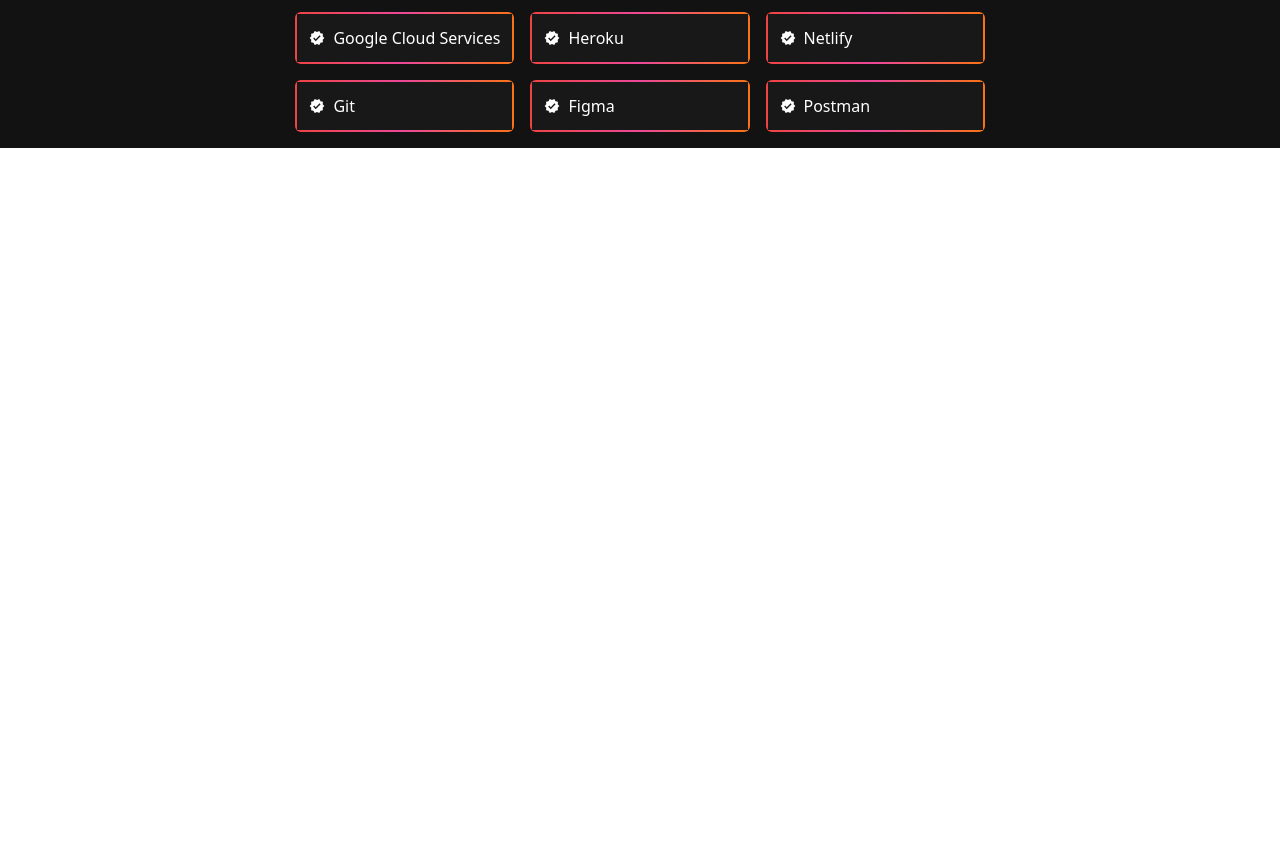
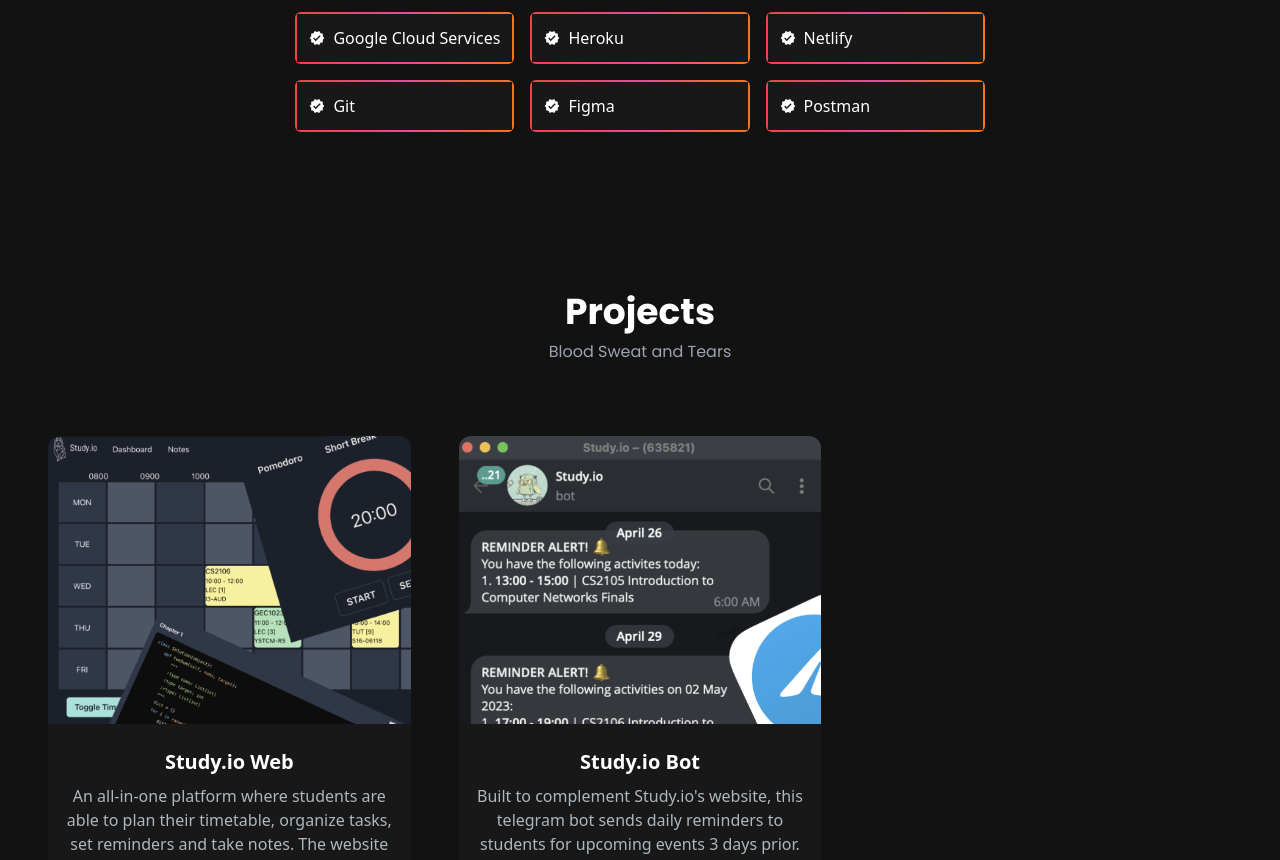
Before and after one commit to bryanngzh/bryans-portfolio, a React (Vite) app in the folder react-portfolio/: page / in a window 1280 px wide. Shown: the part 1920-2780 px from the top of the page. Before the commit the page ends 2068 px from the top, so only its background shows below. Built offline with nearby package versions, Linux system fonts and the light colour scheme.

Commit message:
feat: add projects

```diff
--- a/react-portfolio/src/App.jsx
+++ b/react-portfolio/src/App.jsx
@@ -1,6 +1,7 @@
 import styles from "./App.module.css";
 import NavBar from "./components/NavBar/NavBar";
 import HeroPage from "./pages/HeroPage/HeroPage";
+import Projects from "./pages/Projects/Projects";
 import Qualifications from "./pages/Qualifications/Qualifications";
 import Skills from "./pages/Skills/Skills";
 
@@ -13,6 +14,7 @@
           <HeroPage />
           <Qualifications />
           <Skills />
+          <Projects />
         </div>
       </div>
     </>
--- a/react-portfolio/src/components/Icon.jsx
+++ b/react-portfolio/src/components/Icon.jsx
@@ -1,11 +1,11 @@
 /* eslint-disable react/prop-types */
-const Icon = ({ icon, disabled }) => {
+const Icon = ({ icon, disabled, link }) => {
   return (
     <button
       disabled={disabled}
       className="w-12 h-12 rounded-full bg-gradient-to-br from-red-500 via-pink-500 to-orange-500 hover:bg-slate-200 text-white flex items-center justify-center"
     >
-      {icon}
+      <a href={link}>{icon}</a>
     </button>
   );
 };
--- a/react-portfolio/src/components/NavBar/NavBar.jsx
+++ b/react-portfolio/src/components/NavBar/NavBar.jsx
@@ -15,10 +15,6 @@
   {
     title: "Projects",
     href: "#projects",
-  },
-  {
-    title: "Contact",
-    href: "#contact",
   },
 ];
 
--- /dev/null
+++ b/react-portfolio/src/components/Tag.jsx
@@ -0,0 +1,13 @@
+/* eslint-disable react/prop-types */
+const Tag = ({ text, onClick }) => {
+  return (
+    <div
+      onClick={onClick}
+      className="px-2 py-1 rounded-xl bg-gradient-to-br from-red-500 via-pink-500 to-orange-500 hover:bg-slate-200 text-white flex items-center justify-center text-xs"
+    >
+      {text}
+    </div>
+  );
+};
+
+export default Tag;
--- a/react-portfolio/src/pages/HeroPage/HeroPage.jsx
+++ b/react-portfolio/src/pages/HeroPage/HeroPage.jsx
@@ -39,8 +39,14 @@
           <div className="flex flex-row items-center justify-between">
             <Button text={"Download CV"} />
             <div className="flex flex-row space-x-4">
-              <Icon icon={<RxGithubLogo />} />
-              <Icon icon={<RxLinkedinLogo />} />
+              <Icon
+                icon={<RxGithubLogo />}
+                link={"https://github.com/bryanngzh"}
+              />
+              <Icon
+                icon={<RxLinkedinLogo />}
+                link={"https://www.linkedin.com/in/bryanngzh/"}
+              />
             </div>
           </div>
         </div>
--- /dev/null
+++ b/react-portfolio/src/pages/Projects/ProjectCard.jsx
@@ -0,0 +1,42 @@
+/* eslint-disable react/prop-types */
+import { BsEye } from "react-icons/bs";
+import { PiCodeLight } from "react-icons/pi";
+import Tag from "../../components/Tag";
+
+const ProjectCard = ({ project }) => {
+  const { title, desc, image, tags, gitUrl, previewUrl } = project;
+  return (
+    <div>
+      <div
+        className="h-52 md:h-72 rounded-t-xl relative group"
+        style={{ background: `url(${image})`, backgroundSize: "cover" }}
+      >
+        <div className="overlay items-center justify-center absolute top-0 left-0 w-full h-full bg-[#181818] bg-opacity-0 hidden group-hover:flex group-hover:bg-opacity-80 transition-all duration-500 ">
+          <a
+            href={gitUrl}
+            className="h-14 w-14 mr-2 border-2 relative rounded-full border-[#ADB7BE] hover:border-white group/link"
+          >
+            <PiCodeLight className="h-10 w-10 text-[#ADB7BE] absolute top-1/2 left-1/2 transform -translate-x-1/2 -translate-y-1/2  cursor-pointer group-hover/link:text-white" />
+          </a>
+          <a
+            href={previewUrl}
+            className="h-14 w-14 border-2 relative rounded-full border-[#ADB7BE] hover:border-white group/link"
+          >
+            <BsEye className="h-10 w-10 text-[#ADB7BE] absolute top-1/2 left-1/2 transform -translate-x-1/2 -translate-y-1/2  cursor-pointer group-hover/link:text-white" />
+          </a>
+        </div>
+      </div>
+      <div className="text-white rounded-b-xl bg-[#181818] py-6 px-4">
+        <h5 className="text-xl font-semibold mb-2">{title}</h5>
+        <p className="text-[#ADB7BE]">{desc}</p>
+        <ul className="flex flex-row flex-wrap mt-3 gap-x-1 gap-y-3">
+          {tags.map((tag, id) => (
+            <Tag key={id} text={tag} />
+          ))}
+        </ul>
+      </div>
+    </div>
+  );
+};
+
+export default ProjectCard;
--- /dev/null
+++ b/react-portfolio/src/pages/Projects/Projects.jsx
@@ -0,0 +1,44 @@
+import ProjectCard from "./ProjectCard";
+
+const projectsData = [
+  {
+    title: "Study.io Web",
+    desc: "An all-in-one platform where students are able to plan their timetable, organize tasks, set reminders and take notes. The website also includes a Pomodoro Timer to help boost students productivity while studying.",
+    image: "/projects/studyio.png",
+    tags: ["React.js", "MongoDB", "Express.js", "Node.js"],
+    gitUrl: "https://github.com/bryanngzh/Study.io",
+    previewUrl: "https://study-io.herokuapp.com/",
+  },
+  {
+    title: "Study.io Bot",
+    desc: "Built to complement Study.io's website, this telegram bot sends daily reminders to students for upcoming events 3 days prior. Students are also able to view their daily and weekly schedule using this telegram bot.",
+    image: "/projects/studyiotele.png",
+    tags: ["Python", "MongoDB", "Heroku"],
+    gitUrl: "https://github.com/bryanngzh/Study.io",
+    previewUrl: "https://t.me/studyio_reminder_bot",
+  },
+];
+
+const Projects = () => {
+  return (
+    <section className="pt-40" id="projects">
+      <div className="mt-4 md:mt-0 text-center flex flex-col h-full">
+        <h1 className="text-4xl text-white font-poppins font-semibold mb-2">
+          Projects
+        </h1>
+        <p className="text-1xl text-gray-400 font-poppins mb-2">
+          Blood Sweat and Tears
+        </p>
+        <div className="mt-16">
+          <ul className="grid md:grid-cols-3 gap-8 md:gap-12">
+            {projectsData.map((project, id) => (
+              <ProjectCard key={id} project={project} />
+            ))}
+          </ul>
+        </div>
+      </div>
+    </section>
+  );
+};
+
+export default Projects;
--- a/react-portfolio/src/pages/Qualifications/Qualifications.jsx
+++ b/react-portfolio/src/pages/Qualifications/Qualifications.jsx
@@ -24,7 +24,7 @@
   {
     title: "Software Engineer",
     company: "Study.io",
-    desc: "Designed and built a all-in-one study platform for NUS students as part of CP2106. Attained highest level of achievement, Artemis.",
+    desc: "Designed and built an all-in-one study platform for NUS students as part of CP2106. Attained highest level of achievement, Artemis.",
     duration: "05/2022 - 08/2022",
     icon: <FaGraduationCap />,
     tags: [
```
Also changed, not shown: react-portfolio/public/projects/studyio.png (added), react-portfolio/public/projects/studyiotele.png (added).
